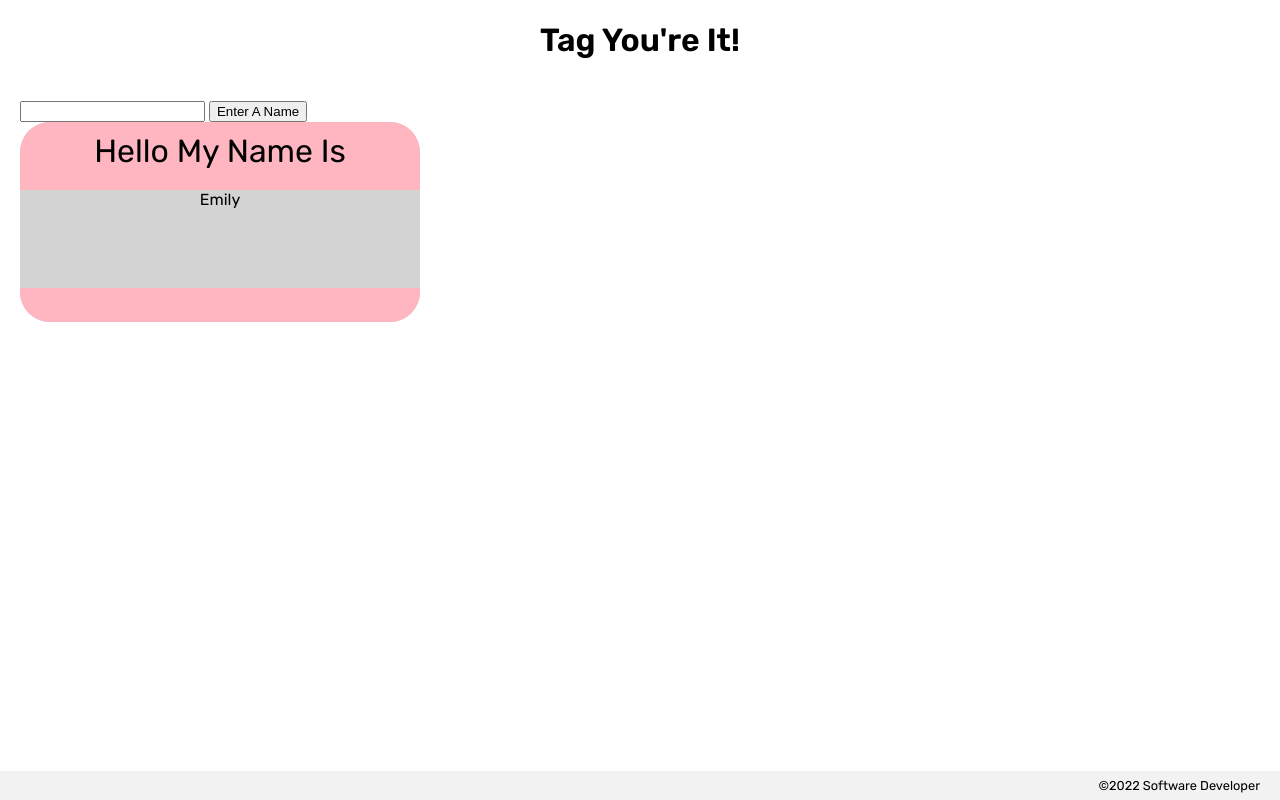
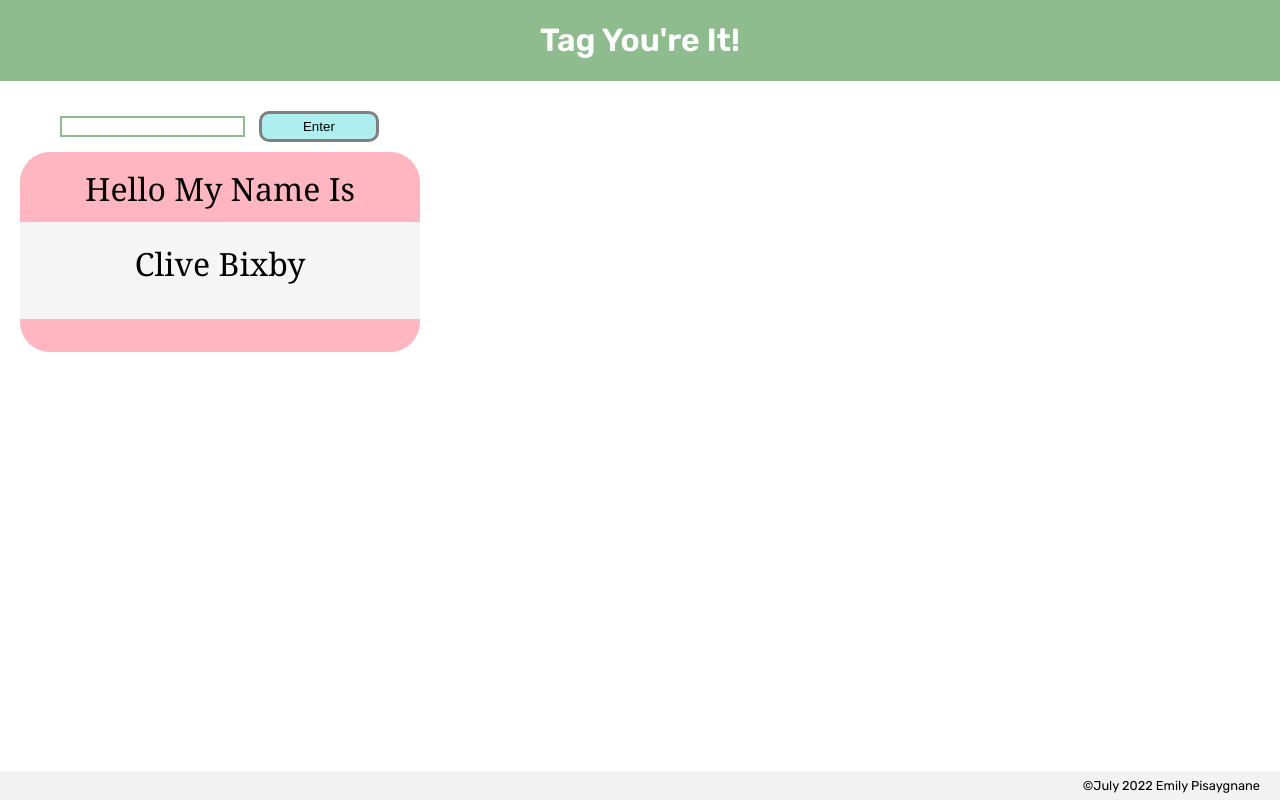
Before and after one commit to emilypisaygnane/name-tag, a plain HTML site: page index.html in a window 1280 px wide. Drawn offline with Linux system fonts and the light colour scheme.

Commit message:
colors, font, cool button

```diff
--- a/index.html
+++ b/index.html
@@ -23,16 +23,16 @@
     <main>
 
             <input type="text" name="name-input" id="name-input"/>
-            <button id="button">Enter A Name</button>
+            <button id="button">Enter</button>
 
         <div id="name-tag">
             <div id="hello">Hello My Name Is</div>
-            <div id="name">Emily</div>
+            <div id="name">Clive Bixby</div>
             <div id="footer"></div>
         </div>
     </main>
 
-    <footer>&copy;2022 Software Developer</footer>
+    <footer>&copy;July 2022 Emily Pisaygnane</footer>
 
     <script type="module" src="app.js"></script>
 </body>
--- a/styles/global.css
+++ b/styles/global.css
@@ -19,7 +19,8 @@ header {
     display: flex;
     align-items: center;
     justify-content: center;
-    background-color: var(--header-background);
+    background-color: darkseagreen;
+    color: white;
 }
 
 main {
@@ -34,11 +35,40 @@ main {
     border-radius: var(--border-radius);
     justify-content: center;
     text-align: center;
-    background-color: lightgrey;
+    background-color: whitesmoke;
+    font-family: Cambria, Cochin, Georgia, Times, 'Times New Roman', serif;
 
 }
 
+
+
+#button {
+   position: relative;
+   background-color: paleturquoise;
+    min-height: 30px;
+    min-width: 120px;
+    border: solid gray 3px;
+    padding: 5px;
+    border-radius: 10px;
+    margin: 10px;
+
+}
+
+#button:hover {
+    background-color: peachpuff;
+    transition: 0.5s;
+
+}
+
+
 #name-input {
+    border: solid darkseagreen 2px;
+    margin-left: 40px;
+
+}
+
+#hello, #footer {
+    background-color: lightpink;
 
 }
 
@@ -47,20 +77,23 @@ main {
     justify-content: center;
     align-items: center;
     font-size: xx-large;
-    padding-top: 10px;
-    background-color: lightpink;
+    padding: 15px;
     border-radius: var(--border-radius) var(--border-radius) 0 0;
+
+
 }
 
 #name {
     height: 100px;
+    font-size: XX-large;
     align-items: center;
     justify-content: center;
+    padding: 20px;
+    text-wrap: wrap;
 }
 
 #footer {
     height: 35px;
-    background-color: lightpink;
     border-radius: 0 0 var(--border-radius) var(--border-radius);
 }
 
```
